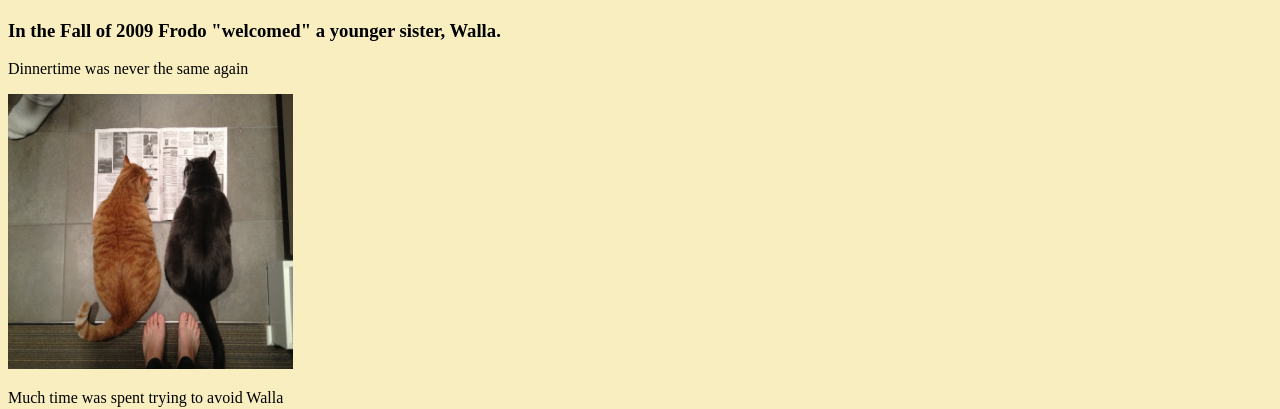
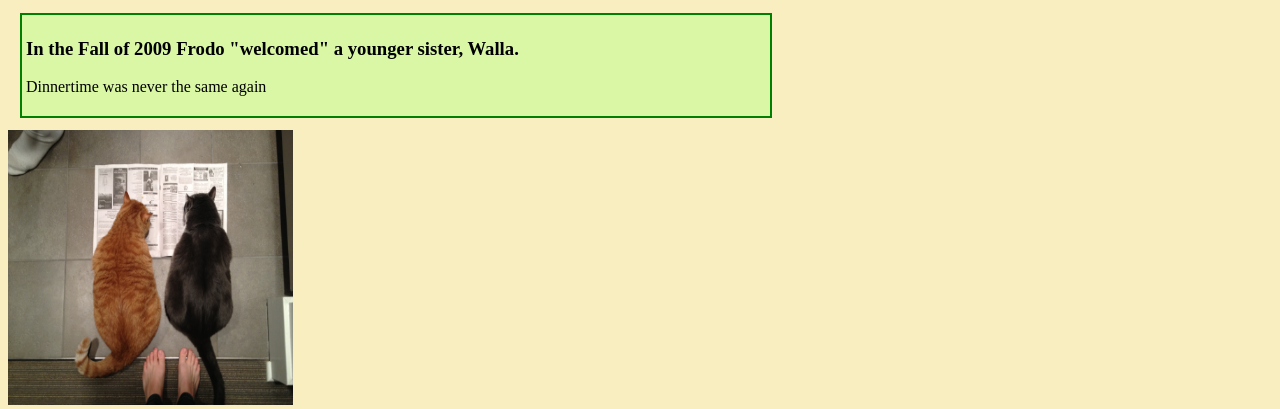
Before and after one commit to ams0479/Frodos_page, a plain HTML site: page index.html in a window 1280 px wide. Shown: the part 1015-1424 px from the top of the page. Drawn offline with Linux system fonts and the light colour scheme.

Commit message:
add styling to practice box method

```diff
--- a/css/styles2.css
+++ b/css/styles2.css
@@ -28,6 +28,14 @@ IMG.displayed {
 
 .sidebar {
   width: 30%;
-  float: right;
+  float: right;;
   background-color: white;
 }
+
+.my-class {
+  margin: 12px;
+  margin-right: 500px;
+  border: 2px solid green;
+  padding: 4px;
+  background-color: #DAF7A6;
+}
--- a/index.html
+++ b/index.html
@@ -37,9 +37,11 @@
       </ul>
     </div>
 
+    <div class="my-class">
      <h3>In the Fall of 2009 Frodo "welcomed" a younger sister, Walla.</h3>
 
      <p>Dinnertime was never the same again</p>
+    </div>
 
      <img src="img/Frodo_and_Walla_eating.jpg" alt="Frodo_and_Walla"style="width:285px; height:275px">
 
```
